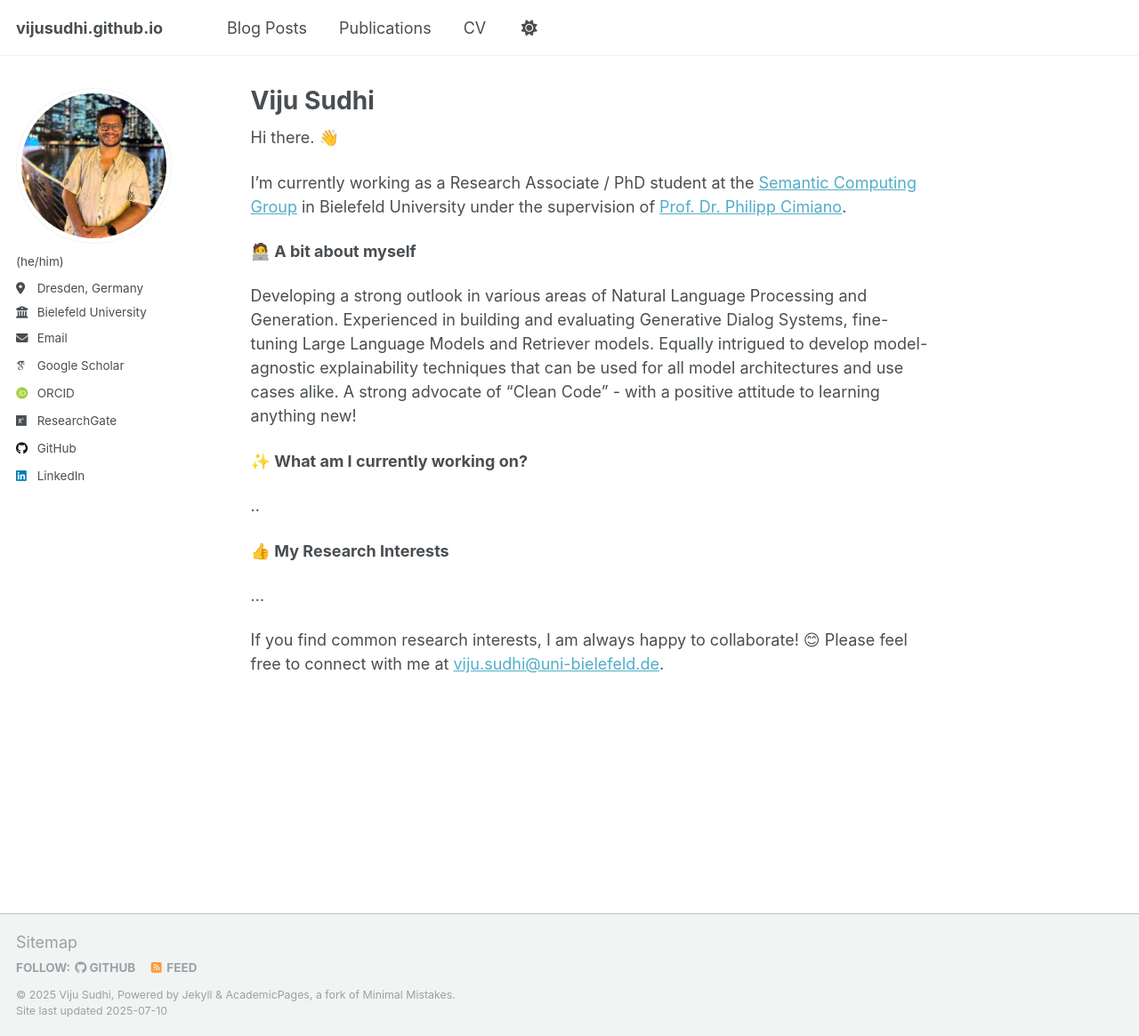
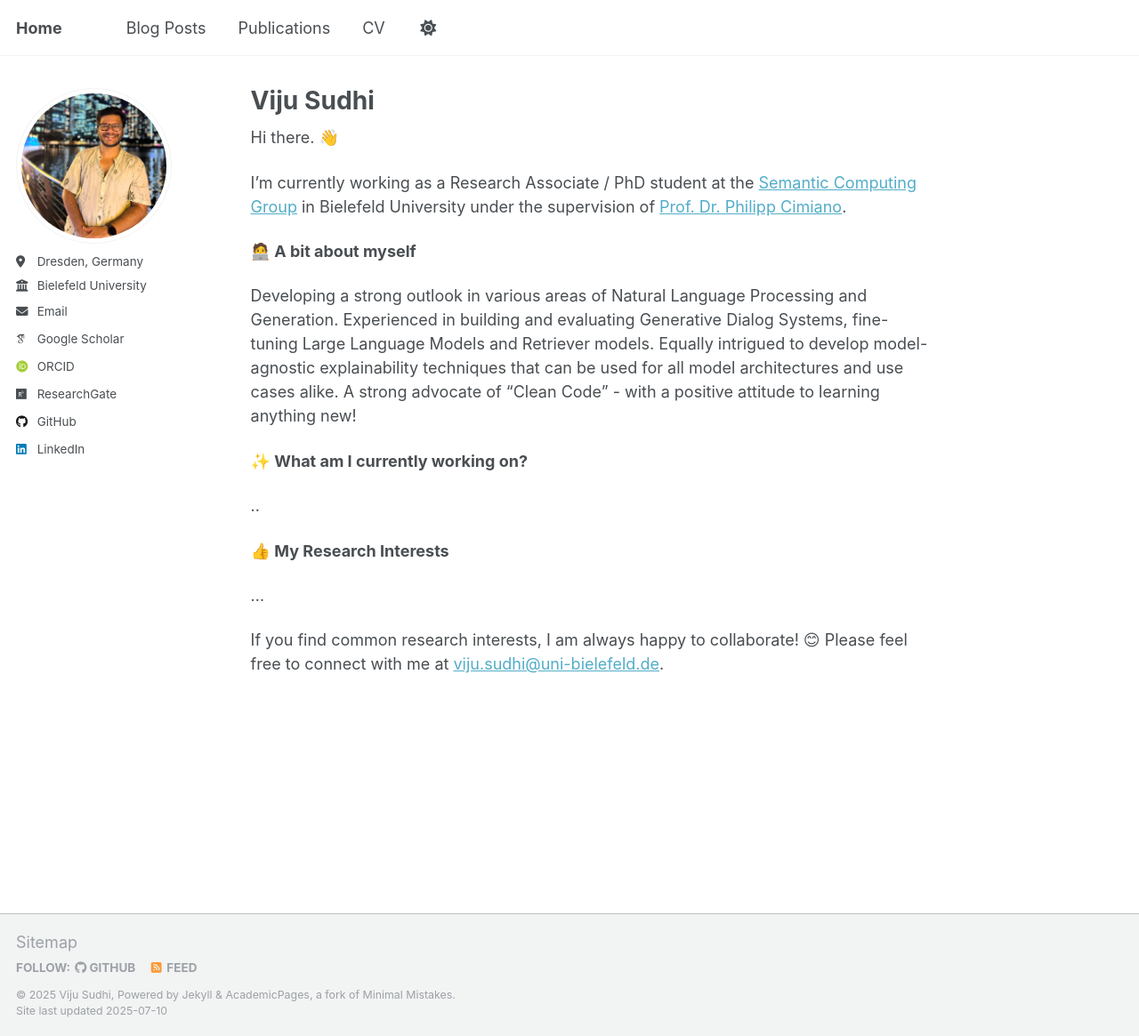
Before and after one commit to vijusudhi/vijusudhi.github.io, a Jekyll site: the page built from _pages/about.md, in a window 1280 px wide and 1165 px high. Shown: the whole window at 89% size. Built offline with Jekyll 4.4.1, drawn with Linux system fonts in a browser that asks for light colours; some web fonts are replaced; a script that is not in the unit is left out.

Commit message:
Update _config.yml

```diff
--- a/_config.yml
+++ b/_config.yml
@@ -9,7 +9,7 @@
 # Basic Site Settings
 locale                   : "en-US"
 site_theme               : "default"
-title                    : # "Viju Sudhi"
+title                    : "Home"
 title_separator          : "-"
 name                     : &name "Viju Sudhi"
 description              : &description "Research Associate / PhD Student at Semantic Computing Group, Bielefeld University | Master's graduate from Otto von Guericke University, Magdeburg"
@@ -24,7 +24,7 @@ author:
   # Biographic information
   avatar           : "IMG_7038-EDIT.jpg"
   # name             : "Viju Sudhi"
-  pronouns         : "(he/him)"
+  # pronouns         : "(he/him)"
   # bio              : "Short biography for the left-hand sidebar"
   location         : "Dresden, Germany"
   employer         : "Bielefeld University"
```
